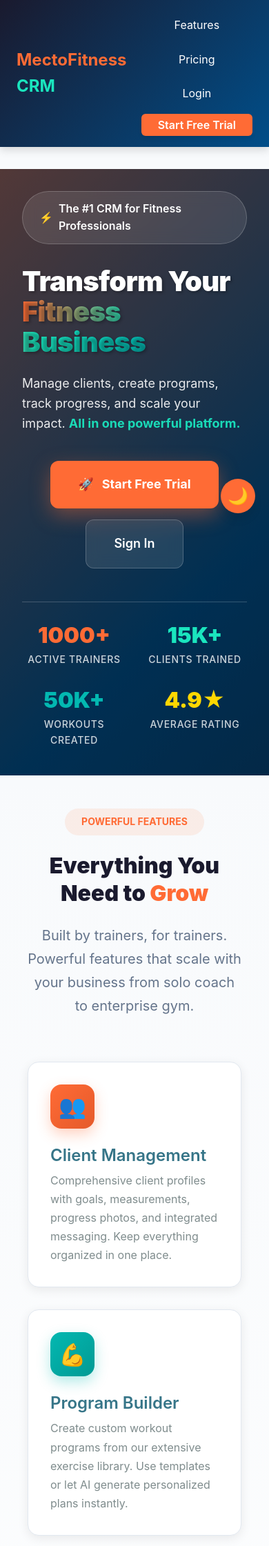
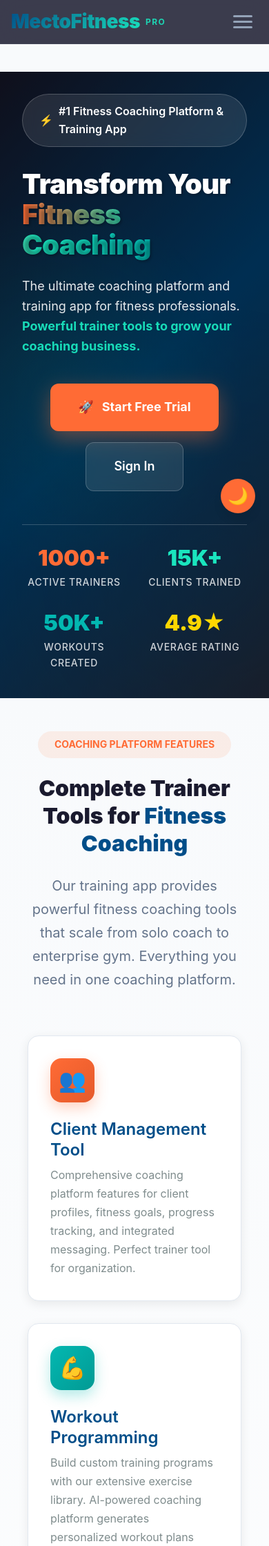
Before and after one commit to JonSvitna/MectofitnessCRM, a Flask app: page / in a window 390 px wide. Shown: the top 2241 px of the page at 69% size. Run offline with Flask 3, Linux system fonts and the light colour scheme.

Commit message:
Redesign header with dashboard colors and optimize SEO for fitness coaching
- Modern glassmorphism header with dashboard blue/dark gray colors
- Integrated Vite-ready header.css and header.js for performance
- Updated navigation with scroll effects and mobile responsiveness
- SEO optimization: prioritized fitness, coaching, coaching platform, training app, trainer tool keywords
- Hero section now uses dashboard color scheme (#1A1A2E, #004E89, #2D3142)
- Updated all content with SEO-focused terminology
- Fixed navbar styling with modern glassmorphism and backdrop filters
- Added scroll progress indicator
- Implemented smooth mobile menu animations

Co-authored-by: JonSvitna <190561461+JonSvitna@users.noreply.github.com>

```diff
--- /dev/null
+++ b/app/static/src/styles/header.css
@@ -0,0 +1,351 @@
+/* ============================================
+   MODERN HEADER - DASHBOARD COLOR SCHEME
+   Blue & Dark Gray with Glassmorphism
+   ============================================ */
+
+/* Header Variables */
+:root {
+  --header-height: 72px;
+  --header-bg: linear-gradient(135deg, #1A1A2E 0%, #2D3142 50%, #334155 100%);
+  --header-glass: rgba(26, 26, 46, 0.85);
+  --nav-link-color: #94A3B8;
+  --nav-link-hover: #FFFFFF;
+  --nav-link-active: #1AE5BE;
+  --primary-blue: #004E89;
+  --accent-mint: #1AE5BE;
+}
+
+/* Modern Navbar with Glassmorphism */
+.modern-navbar {
+  position: fixed;
+  top: 0;
+  left: 0;
+  right: 0;
+  height: var(--header-height);
+  background: var(--header-glass);
+  backdrop-filter: blur(20px) saturate(180%);
+  -webkit-backdrop-filter: blur(20px) saturate(180%);
+  border-bottom: 1px solid rgba(148, 163, 184, 0.1);
+  z-index: 1000;
+  transition: all 0.3s cubic-bezier(0.4, 0, 0.2, 1);
+}
+
+.modern-navbar.scrolled {
+  background: rgba(15, 23, 42, 0.95);
+  box-shadow: 0 4px 30px rgba(0, 0, 0, 0.3);
+}
+
+.navbar-container {
+  max-width: 1400px;
+  height: 100%;
+  margin: 0 auto;
+  padding: 0 2rem;
+  display: flex;
+  align-items: center;
+  justify-content: space-between;
+}
+
+/* Brand Logo with Animation */
+.navbar-brand {
+  display: flex;
+  align-items: center;
+  gap: 0.5rem;
+  text-decoration: none;
+  transition: transform 0.3s ease;
+}
+
+.navbar-brand:hover {
+  transform: scale(1.05);
+}
+
+.brand-logo {
+  font-size: 1.75rem;
+  font-weight: 900;
+  background: linear-gradient(135deg, var(--primary-blue), var(--accent-mint));
+  -webkit-background-clip: text;
+  background-clip: text;
+  -webkit-text-fill-color: transparent;
+  letter-spacing: -0.5px;
+}
+
+.brand-text {
+  font-size: 0.75rem;
+  font-weight: 700;
+  color: var(--accent-mint);
+  text-transform: uppercase;
+  letter-spacing: 1.5px;
+  opacity: 0.9;
+}
+
+/* Navigation Links */
+.navbar-nav {
+  display: flex;
+  align-items: center;
+  gap: 0.5rem;
+  list-style: none;
+  margin: 0;
+  padding: 0;
+}
+
+.nav-item {
+  position: relative;
+}
+
+.nav-link {
+  display: flex;
+  align-items: center;
+  gap: 0.5rem;
+  padding: 0.625rem 1.25rem;
+  color: var(--nav-link-color);
+  text-decoration: none;
+  font-weight: 500;
+  font-size: 0.9375rem;
+  border-radius: 8px;
+  transition: all 0.2s ease;
+  position: relative;
+  overflow: hidden;
+}
+
+.nav-link::before {
+  content: '';
+  position: absolute;
+  bottom: 0;
+  left: 50%;
+  width: 0;
+  height: 2px;
+  background: var(--accent-mint);
+  transition: all 0.3s ease;
+  transform: translateX(-50%);
+}
+
+.nav-link:hover {
+  color: var(--nav-link-hover);
+  background: rgba(148, 163, 184, 0.1);
+}
+
+.nav-link:hover::before {
+  width: 80%;
+}
+
+.nav-link.active {
+  color: var(--nav-link-active);
+  background: rgba(26, 229, 190, 0.15);
+}
+
+/* CTA Button */
+.nav-cta {
+  position: relative;
+  padding: 0.75rem 1.75rem;
+  background: linear-gradient(135deg, var(--primary-blue), #0066b3);
+  color: white;
+  font-weight: 700;
+  border: none;
+  border-radius: 10px;
+  cursor: pointer;
+  overflow: hidden;
+  transition: all 0.3s ease;
+  box-shadow: 0 4px 15px rgba(0, 78, 137, 0.4);
+}
+
+.nav-cta::before {
+  content: '';
+  position: absolute;
+  top: 0;
+  left: -100%;
+  width: 100%;
+  height: 100%;
+  background: linear-gradient(90deg, transparent, rgba(255, 255, 255, 0.3), transparent);
+  transition: left 0.5s ease;
+}
+
+.nav-cta:hover {
+  transform: translateY(-2px);
+  box-shadow: 0 6px 25px rgba(0, 78, 137, 0.5);
+}
+
+.nav-cta:hover::before {
+  left: 100%;
+}
+
+/* Mobile Menu Toggle */
+.mobile-menu-toggle {
+  display: none;
+  flex-direction: column;
+  gap: 5px;
+  background: transparent;
+  border: none;
+  cursor: pointer;
+  padding: 0.5rem;
+}
+
+.menu-bar {
+  width: 28px;
+  height: 3px;
+  background: var(--nav-link-color);
+  border-radius: 3px;
+  transition: all 0.3s ease;
+}
+
+.mobile-menu-toggle:hover .menu-bar {
+  background: var(--nav-link-hover);
+}
+
+/* User Dropdown */
+.user-dropdown {
+  position: relative;
+}
+
+.user-button {
+  display: flex;
+  align-items: center;
+  gap: 0.75rem;
+  padding: 0.5rem 1rem;
+  background: rgba(148, 163, 184, 0.1);
+  border: 1px solid rgba(148, 163, 184, 0.2);
+  border-radius: 10px;
+  color: var(--nav-link-hover);
+  cursor: pointer;
+  transition: all 0.2s ease;
+}
+
+.user-button:hover {
+  background: rgba(148, 163, 184, 0.2);
+  border-color: rgba(148, 163, 184, 0.3);
+}
+
+.user-avatar {
+  width: 32px;
+  height: 32px;
+  border-radius: 50%;
+  background: linear-gradient(135deg, var(--primary-blue), var(--accent-mint));
+  display: flex;
+  align-items: center;
+  justify-content: center;
+  color: white;
+  font-weight: 700;
+  font-size: 0.875rem;
+}
+
+.dropdown-menu {
+  position: absolute;
+  top: calc(100% + 0.5rem);
+  right: 0;
+  min-width: 200px;
+  background: rgba(26, 26, 46, 0.95);
+  backdrop-filter: blur(20px);
+  border: 1px solid rgba(148, 163, 184, 0.2);
+  border-radius: 12px;
+  box-shadow: 0 10px 40px rgba(0, 0, 0, 0.4);
+  padding: 0.5rem;
+  opacity: 0;
+  visibility: hidden;
+  transform: translateY(-10px);
+  transition: all 0.3s ease;
+}
+
+.user-dropdown:hover .dropdown-menu,
+.dropdown-menu:hover {
+  opacity: 1;
+  visibility: visible;
+  transform: translateY(0);
+}
+
+.dropdown-item {
+  display: block;
+  padding: 0.75rem 1rem;
+  color: var(--nav-link-color);
+  text-decoration: none;
+  border-radius: 8px;
+  transition: all 0.2s ease;
+  font-size: 0.9375rem;
+}
+
+.dropdown-item:hover {
+  background: rgba(148, 163, 184, 0.15);
+  color: var(--nav-link-hover);
+}
+
+/* Responsive Design */
+@media (max-width: 768px) {
+  .modern-navbar {
+    height: 64px;
+  }
+
+  .navbar-container {
+    padding: 0 1rem;
+  }
+
+  .mobile-menu-toggle {
+    display: flex;
+  }
+
+  .navbar-nav {
+    position: fixed;
+    top: 64px;
+    left: 0;
+    right: 0;
+    flex-direction: column;
+    background: rgba(15, 23, 42, 0.98);
+    backdrop-filter: blur(20px);
+    padding: 1.5rem;
+    gap: 0.5rem;
+    transform: translateY(-100%);
+    opacity: 0;
+    visibility: hidden;
+    transition: all 0.3s ease;
+    border-bottom: 1px solid rgba(148, 163, 184, 0.1);
+  }
+
+  .navbar-nav.active {
+    transform: translateY(0);
+    opacity: 1;
+    visibility: visible;
+  }
+
+  .nav-link {
+    width: 100%;
+    justify-content: center;
+  }
+
+  .nav-cta {
+    width: 100%;
+  }
+}
+
+/* Scroll Progress Indicator */
+.scroll-progress {
+  position: absolute;
+  bottom: 0;
+  left: 0;
+  height: 2px;
+  background: linear-gradient(90deg, var(--primary-blue), var(--accent-mint));
+  transition: width 0.3s ease;
+  width: 0;
+}
+
+/* Page Offset for Fixed Header */
+body {
+  padding-top: var(--header-height);
+}
+
+/* Animations */
+@keyframes slideDown {
+  from {
+    transform: translateY(-100%);
+    opacity: 0;
+  }
+  to {
+    transform: translateY(0);
+    opacity: 1;
+  }
+}
+
+.modern-navbar {
+  animation: slideDown 0.5s ease-out;
+}
+
+/* Smooth Transitions */
+* {
+  -webkit-font-smoothing: antialiased;
+  -moz-osx-font-smoothing: grayscale;
+}
--- /dev/null
+++ b/app/static/src/styles/header.js
@@ -0,0 +1,96 @@
+// Modern Header JavaScript
+document.addEventListener('DOMContentLoaded', function() {
+  const navbar = document.getElementById('mainNav');
+  const mobileMenuToggle = document.getElementById('mobileMenuToggle');
+  const navbarNav = document.getElementById('navbarNav');
+  const scrollProgress = document.getElementById('scrollProgress');
+
+  // Scroll effect for navbar
+  let lastScroll = 0;
+  window.addEventListener('scroll', () => {
+    const currentScroll = window.pageYOffset;
+
+    // Add scrolled class
+    if (currentScroll > 50) {
+      navbar.classList.add('scrolled');
+    } else {
+      navbar.classList.remove('scrolled');
+    }
+
+    // Update scroll progress
+    const windowHeight = document.documentElement.scrollHeight - document.documentElement.clientHeight;
+    const scrolled = (currentScroll / windowHeight) * 100;
+    scrollProgress.style.width = scrolled + '%';
+
+    lastScroll = currentScroll;
+  });
+
+  // Mobile menu toggle
+  if (mobileMenuToggle && navbarNav) {
+    mobileMenuToggle.addEventListener('click', () => {
+      navbarNav.classList.toggle('active');
+      mobileMenuToggle.classList.toggle('active');
+
+      // Animate bars
+      const bars = mobileMenuToggle.querySelectorAll('.menu-bar');
+      if (navbarNav.classList.contains('active')) {
+        bars[0].style.transform = 'rotate(45deg) translateY(8px)';
+        bars[1].style.opacity = '0';
+        bars[2].style.transform = 'rotate(-45deg) translateY(-8px)';
+      } else {
+        bars[0].style.transform = 'none';
+        bars[1].style.opacity = '1';
+        bars[2].style.transform = 'none';
+      }
+    });
+
+    // Close menu when clicking outside
+    document.addEventListener('click', (e) => {
+      if (!navbar.contains(e.target) && navbarNav.classList.contains('active')) {
+        navbarNav.classList.remove('active');
+        mobileMenuToggle.classList.remove('active');
+
+        const bars = mobileMenuToggle.querySelectorAll('.menu-bar');
+        bars[0].style.transform = 'none';
+        bars[1].style.opacity = '1';
+        bars[2].style.transform = 'none';
+      }
+    });
+  }
+
+  // Active link highlighting
+  const currentPath = window.location.pathname;
+  const navLinks = document.querySelectorAll('.nav-link');
+  navLinks.forEach(link => {
+    if (link.getAttribute('href') === currentPath) {
+      link.classList.add('active');
+    }
+  });
+
+  // Smooth scroll for anchor links
+  document.querySelectorAll('a[href^="#"]').forEach(anchor => {
+    anchor.addEventListener('click', function(e) {
+      const href = this.getAttribute('href');
+      if (href !== '#' && href.length > 1) {
+        e.preventDefault();
+        const target = document.querySelector(href);
+        if (target) {
+          const headerOffset = 72;
+          const elementPosition = target.getBoundingClientRect().top;
+          const offsetPosition = elementPosition + window.pageYOffset - headerOffset;
+
+          window.scrollTo({
+            top: offsetPosition,
+            behavior: 'smooth'
+          });
+
+          // Close mobile menu if open
+          if (navbarNav.classList.contains('active')) {
+            navbarNav.classList.remove('active');
+            mobileMenuToggle.classList.remove('active');
+          }
+        }
+      }
+    });
+  });
+});
--- a/app/templates/base.html
+++ b/app/templates/base.html
@@ -3,18 +3,19 @@
 <head>
     <meta charset="UTF-8">
     <meta name="viewport" content="width=device-width, initial-scale=1.0">
-    <meta name="description" content="{% block meta_description %}Professional personal trainer management software for fitness professionals, gym trainers, and wellness coaches{% endblock %}">
-    <meta name="keywords" content="personal trainer software, fitness CRM, gym management, client tracking, workout programs, trainer scheduling, fitness coaching">
+    <meta name="description" content="{% block meta_description %}Leading fitness coaching platform and training app for personal trainers. Complete coaching platform with trainer tools for client management, workout programming, and fitness coaching{% endblock %}">
+    <meta name="keywords" content="fitness coaching platform, training app, trainer tool, coaching platform, personal trainer software, fitness app, workout app, coaching software, trainer management tool, fitness business platform, online coaching platform, fitness training software">
     <meta name="author" content="MectoFitness">
-    <title>{% block title %}MectoFitness CRM - Personal Trainer Management Software{% endblock %}</title>
+    <title>{% block title %}MectoFitness - Fitness Coaching Platform & Training App for Trainers{% endblock %}</title>
 
     <!-- SEO Tags -->
-    <meta property="og:title" content="{% block og_title %}MectoFitness CRM - Personal Trainer Management Software{% endblock %}">
-    <meta property="og:description" content="{% block og_description %}Professional personal trainer management software for fitness professionals{% endblock %}">
+    <meta property="og:title" content="{% block og_title %}MectoFitness - #1 Fitness Coaching Platform & Training App{% endblock %}">
+    <meta property="og:description" content="{% block og_description %}Professional coaching platform and training app with comprehensive trainer tools for fitness coaching, client management, and workout programming{% endblock %}">
     <meta property="og:type" content="website">
 
     <link rel="stylesheet" href="{{ url_for('static', filename='css/style.css') }}">
     <link rel="stylesheet" href="{{ url_for('static', filename='css/theme.css') }}">
+    <link rel="stylesheet" href="{{ url_for('static', filename='src/styles/header.css') }}">
     {% block extra_css %}{% endblock %}
 
     {% if current_user.is_authenticated and current_user.settings and current_user.settings.theme_preference %}
@@ -33,37 +34,45 @@
     {% endif %}
 </head>
 <body data-theme="light">
-    <nav class="navbar">
-        <div class="container">
-            <div class="nav-brand">
-                <a href="{{ url_for('main.index') }}">
-                    <span class="brand-name">MectoFitness</span>
-                    <span class="brand-tag">CRM</span>
-                </a>
-            </div>
+    <nav class="modern-navbar" id="mainNav">
+        <div class="scroll-progress" id="scrollProgress"></div>
+        <div class="navbar-container">
+            <a href="{{ url_for('main.index') }}" class="navbar-brand">
+                <div class="brand-logo">MectoFitness</div>
+                <div class="brand-text">PRO</div>
+            </a>
+
+            <button class="mobile-menu-toggle" id="mobileMenuToggle" aria-label="Toggle menu">
+                <span class="menu-bar"></span>
+                <span class="menu-bar"></span>
+                <span class="menu-bar"></span>
+            </button>
 
             {% if current_user.is_authenticated %}
-            <div class="nav-menu">
-                <a href="{{ url_for('main.dashboard') }}" class="nav-link">Dashboard</a>
-                <a href="{{ url_for('clients.list_clients') }}" class="nav-link">Clients</a>
-                <a href="{{ url_for('sessions.list_sessions') }}" class="nav-link">Sessions</a>
-                <a href="{{ url_for('programs.list_programs') }}" class="nav-link">Programs</a>
-                <a href="{{ url_for('calendar.calendar_settings') }}" class="nav-link">Calendar</a>
-                <div class="nav-dropdown">
-                    <span class="nav-link">{{ current_user.name or current_user.full_name or current_user.email }}</span>
+            <ul class="navbar-nav" id="navbarNav">
+                <li class="nav-item"><a href="{{ url_for('main.dashboard') }}" class="nav-link">📊 Dashboard</a></li>
+                <li class="nav-item"><a href="{{ url_for('clients.list_clients') }}" class="nav-link">👥 Clients</a></li>
+                <li class="nav-item"><a href="{{ url_for('sessions.list_sessions') }}" class="nav-link">📅 Sessions</a></li>
+                <li class="nav-item"><a href="{{ url_for('programs.list_programs') }}" class="nav-link">💪 Programs</a></li>
+                <li class="nav-item"><a href="{{ url_for('calendar.calendar_settings') }}" class="nav-link">🗓️ Calendar</a></li>
+                <li class="nav-item user-dropdown">
+                    <button class="user-button">
+                        <div class="user-avatar">{{ (current_user.first_name or current_user.email)[0].upper() }}</div>
+                        <span>{{ current_user.first_name or current_user.full_name or 'Account' }}</span>
+                    </button>
                     <div class="dropdown-menu">
-                        <a href="{{ url_for('settings.index') }}" class="dropdown-item">Settings</a>
-                        <a href="{{ url_for('auth.logout') }}" class="dropdown-item">Logout</a>
+                        <a href="{{ url_for('settings.index') }}" class="dropdown-item">⚙️ Settings</a>
+                        <a href="{{ url_for('auth.logout') }}" class="dropdown-item">🚪 Logout</a>
                     </div>
-                </div>
-            </div>
+                </li>
+            </ul>
             {% else %}
-            <div class="nav-menu">
-                <a href="{{ url_for('main.index') }}#features" class="nav-link">Features</a>
-                <a href="{{ url_for('main.index') }}#pricing" class="nav-link">Pricing</a>
-                <a href="{{ url_for('auth.login') }}" class="nav-link">Login</a>
-                <a href="{{ url_for('auth.register') }}" class="btn btn-primary" style="background: #FF6B35; border: none; padding: 0.5rem 1.5rem; border-radius: 6px;">Start Free Trial</a>
-            </div>
+            <ul class="navbar-nav" id="navbarNav">
+                <li class="nav-item"><a href="{{ url_for('main.index') }}#features" class="nav-link">Features</a></li>
+                <li class="nav-item"><a href="{{ url_for('main.index') }}#pricing" class="nav-link">Pricing</a></li>
+                <li class="nav-item"><a href="{{ url_for('auth.login') }}" class="nav-link">Login</a></li>
+                <li class="nav-item"><a href="{{ url_for('auth.register') }}" class="nav-cta">Start Free Trial</a></li>
+            </ul>
             {% endif %}
         </div>
     </nav>
@@ -92,6 +101,7 @@
     </footer>
 
     <script src="{{ url_for('static', filename='js/theme.js') }}"></script>
+    <script src="{{ url_for('static', filename='src/styles/header.js') }}"></script>
     {% if current_user.is_authenticated %}
     <script src="{{ url_for('static', filename='js/chatbot.js') }}"></script>
     {% endif %}
--- a/app/templates/index.html
+++ b/app/templates/index.html
@@ -1,8 +1,8 @@
 {% extends "base.html" %}
 
-{% block title %}MectoFitness CRM - Transform Your Fitness Business{% endblock %}
+{% block title %}MectoFitness - Leading Fitness Coaching Platform & Training App for Trainers{% endblock %}
 
-{% block meta_description %}The #1 CRM platform for personal trainers and fitness professionals. Manage clients, build programs, track progress, and grow your business with powerful, easy-to-use tools.{% endblock %}
+{% block meta_description %}Professional fitness coaching platform and training app with comprehensive trainer tools. Complete coaching platform for fitness professionals to manage clients, build workout programs, and grow their coaching business.{% endblock %}
 
 {% block extra_css %}
 <link rel="stylesheet" href="{{ url_for('static', filename='css/gym-pro-theme.css') }}">
@@ -25,11 +25,9 @@
     overflow-x: hidden;
   }
 
-  /* Hero Section with Animated Gradient */
+  /* Hero Section with Dashboard Colors */
   .hero-gradient {
-    background: linear-gradient(-45deg, #1A1A2E, #004E89, #FF6B35, #1AE5BE);
-    background-size: 400% 400%;
-    animation: gradient-shift 15s ease infinite;
+    background: linear-gradient(135deg, #1A1A2E 0%, #004E89 50%, #2D3142 100%);
     position: relative;
     min-height: 100vh;
     display: flex;
@@ -37,9 +35,26 @@
     overflow: hidden;
   }
 
-  @keyframes gradient-shift {
-    0%, 100% { background-position: 0% 50%; }
-    50% { background-position: 100% 50%; }
+  .hero-gradient::before {
+    content: '';
+    position: absolute;
+    top: 0;
+    left: 0;
+    right: 0;
+    bottom: 0;
+    background:
+      radial-gradient(circle at 20% 50%, rgba(26, 229, 190, 0.15) 0%, transparent 50%),
+      radial-gradient(circle at 80% 80%, rgba(0, 78, 137, 0.2) 0%, transparent 50%);
+    animation: pulse 15s ease-in-out infinite;
+  }
+
+  @keyframes pulse {
+    0%, 100% {
+      opacity: 1;
+    }
+    50% {
+      opacity: 0.8;
+    }
   }
 
   .hero-overlay {
@@ -588,17 +603,17 @@
   <div class="hero-content">
     <div class="hero-badge">
       <span>⚡</span>
-      <span>The #1 CRM for Fitness Professionals</span>
+      <span>#1 Fitness Coaching Platform & Training App</span>
     </div>
 
     <h1 class="hero-title">
       Transform Your<br>
-      <span class="gradient-text">Fitness Business</span>
+      <span class="gradient-text">Fitness Coaching</span>
     </h1>
 
     <p class="hero-subtitle">
-      Manage clients, create programs, track progress, and scale your impact.
-      <strong style="color: #1AE5BE;">All in one powerful platform.</strong>
+      The ultimate coaching platform and training app for fitness professionals.
+      <strong style="color: #1AE5BE;">Powerful trainer tools to grow your coaching business.</strong>
     </p>
 
     <div class="cta-group">
@@ -637,61 +652,61 @@
 <section id="features" class="section section-bg-light">
   <div class="container">
     <div class="section-header">
-      <div class="section-badge">POWERFUL FEATURES</div>
+      <div class="section-badge">COACHING PLATFORM FEATURES</div>
       <h2 class="section-title">
-        Everything You Need to <span style="color: #FF6B35;">Grow</span>
+        Complete Trainer Tools for <span style="color: #004E89;">Fitness Coaching</span>
       </h2>
       <p class="section-subtitle">
-        Built by trainers, for trainers. Powerful features that scale with your business from solo coach to enterprise gym.
+        Our training app provides powerful fitness coaching tools that scale from solo coach to enterprise gym. Everything you need in one coaching platform.
       </p>
     </div>
 
     <div class="features-grid">
       <article class="feature-card">
         <div class="feature-icon">👥</div>
-        <h3 class="feature-title">Client Management</h3>
+        <h3 class="feature-title">Client Management Tool</h3>
         <p class="feature-description">
-          Comprehensive client profiles with goals, measurements, progress photos, and integrated messaging. Keep everything organized in one place.
+          Comprehensive coaching platform features for client profiles, fitness goals, progress tracking, and integrated messaging. Perfect trainer tool for organization.
         </p>
       </article>
 
       <article class="feature-card">
         <div class="feature-icon feature-icon-alt1">💪</div>
-        <h3 class="feature-title">Program Builder</h3>
+        <h3 class="feature-title">Workout Programming</h3>
         <p class="feature-description">
-          Create custom workout programs from our extensive exercise library. Use templates or let AI generate personalized plans instantly.
+          Build custom training programs with our extensive exercise library. AI-powered coaching platform generates personalized workout plans instantly.
         </p>
       </article>
 
       <article class="feature-card">
         <div class="feature-icon feature-icon-alt2">📅</div>
-        <h3 class="feature-title">Smart Scheduling</h3>
+        <h3 class="feature-title">Training App Scheduling</h3>
         <p class="feature-description">
-          Online booking for clients with automatic calendar sync. Google and Outlook integration. Never miss a session again.
+          Online booking system for fitness coaching sessions. Automatic calendar sync with Google and Outlook. Essential trainer tool for scheduling.
         </p>
       </article>
 
       <article class="feature-card">
         <div class="feature-icon feature-icon-alt3">💳</div>
-        <h3 class="feature-title">Payments & Billing</h3>
+        <h3 class="feature-title">Fitness Business Payments</h3>
         <p class="feature-description">
-          Accept payments with Stripe integration. Automatic invoicing, recurring billing, and subscription management made easy.
+          Accept payments through our coaching platform with Stripe integration. Automated invoicing and recurring billing for your fitness coaching business.
         </p>
       </article>
 
       <article class="feature-card">
         <div class="feature-icon feature-icon-alt4">📊</div>
-        <h3 class="feature-title">Progress Tracking</h3>
+        <h3 class="feature-title">Coaching Progress Tracking</h3>
         <p class="feature-description">
-          Visual progress dashboards with photos, measurements, and custom metrics. Show clients their transformation journey.
+          Visual dashboards for fitness progress with photos, measurements, and custom metrics. Show clients their transformation through our training app.
         </p>
       </article>
 
       <article class="feature-card">
         <div class="feature-icon feature-icon-alt5">🥗</div>
-        <h3 class="feature-title">Nutrition Planning</h3>
+        <h3 class="feature-title">Nutrition Coaching Tool</h3>
         <p class="feature-description">
-          Create comprehensive nutrition plans with macro tracking. Build healthy habits with our integrated habit tracking system.
+          Create nutrition plans with macro tracking in our coaching platform. Build healthy habits with integrated habit tracking for comprehensive fitness coaching.
         </p>
       </article>
     </div>
@@ -703,10 +718,10 @@
   <div class="container">
     <div class="section-header">
       <h2 class="section-title">
-        Get Started in <span style="color: #FF6B35;">Minutes</span>
+        Start Your <span style="color: #004E89;">Fitness Coaching</span> Journey
       </h2>
       <p class="section-subtitle">
-        Simple onboarding process. Start growing your business today.
+        Simple onboarding for our training app. Launch your coaching platform today.
       </p>
     </div>
 
```
